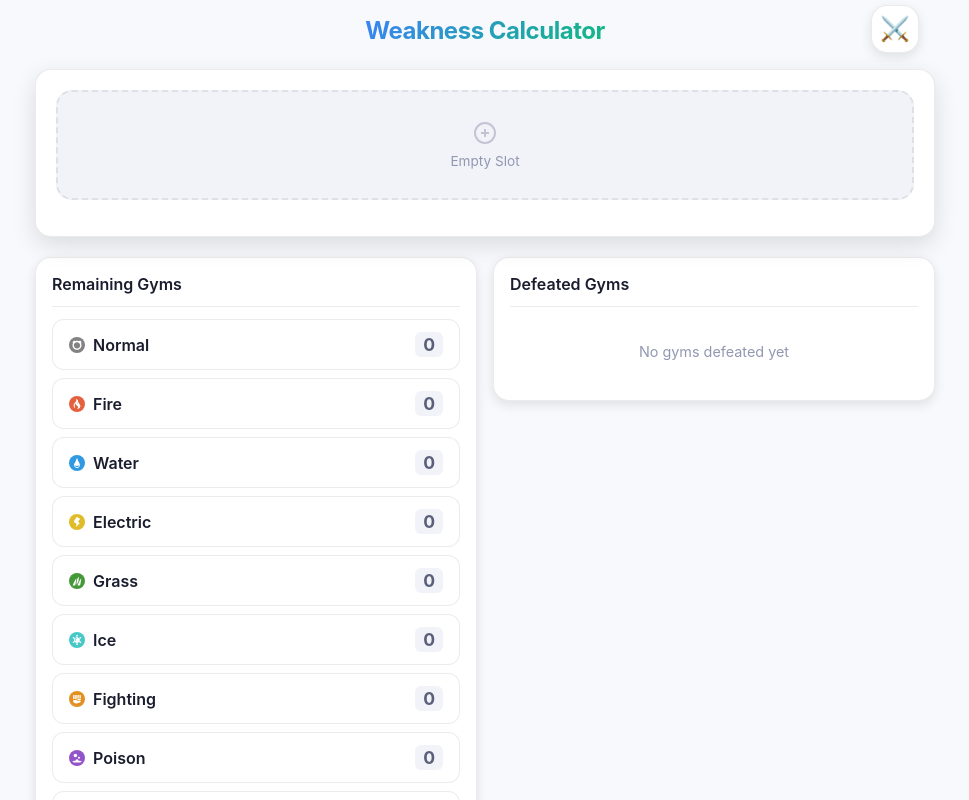
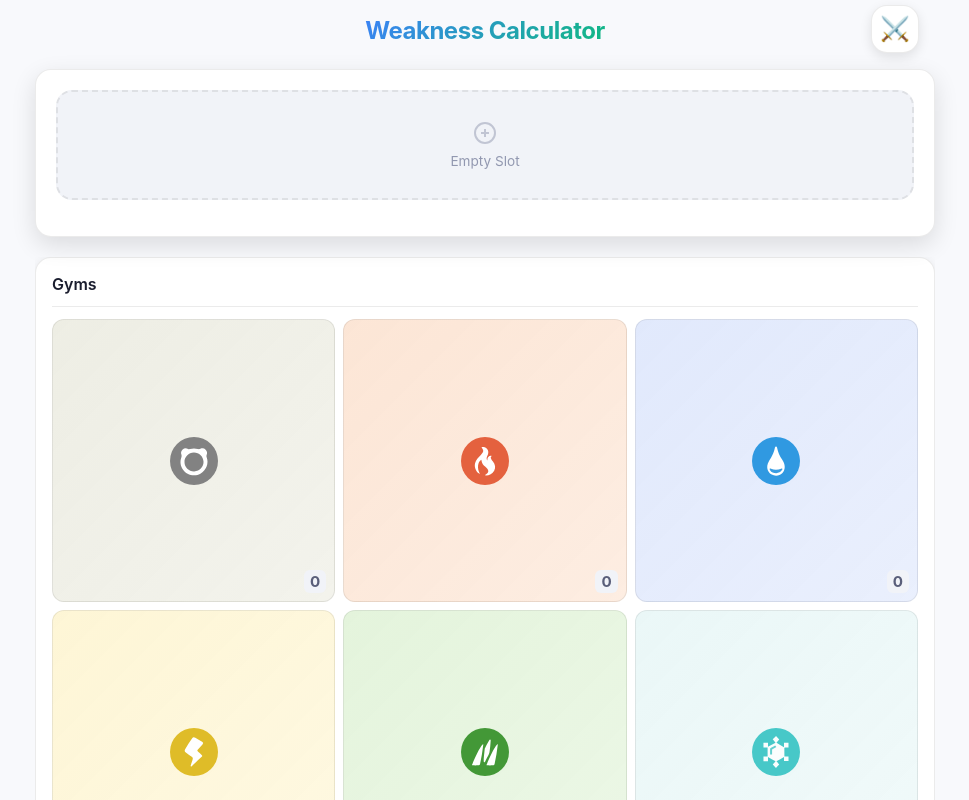
Before and after one commit to Waxmard/pokemon-team-status, a Vue app: page / in a window 1280 px wide. Shown: the top 800 px of the page, without its empty margins (155-1124 px from the left). Built offline with nearby package versions, Linux system fonts and the light colour scheme.

Commit message:
rework gyms

```diff
--- a/src/App.vue
+++ b/src/App.vue
@@ -14,7 +14,6 @@
       <GymColumns
         :remainingGyms="remainingGyms"
         :defeatedGymsList="defeatedGymsList"
-        :draftActive="isActive"
         :showSwapPreview="showSwapPreview"
         :swapBoxPokemon="swapBoxPokemon"
         :swapTeamPokemon="swapTeamPokemon"
@@ -49,7 +48,7 @@ const {
   persistBox
 } = useStorage()
 
-const { draftAction, isActive, swapMode, exitSwapMode, cancel } = useDraftAction()
+const { draftAction, swapMode, exitSwapMode, cancel } = useDraftAction()
 
 // Computed
 const remainingGyms = computed(() => {
@@ -58,13 +57,7 @@ const remainingGyms = computed(() => {
     .map(type => {
       const score = calculateScore(type, team.value)
       const berryCount = calculateBerryTiebreaker(type, team.value)
-      let diff = 0
-      if (draftAction.value?.pokemon) {
-        const draftTeam = getDraftTeam()
-        const newScore = calculateScore(type, draftTeam)
-        diff = newScore - score
-      }
-      return { type, score, berryCount, diff }
+      return { type, score, berryCount }
     })
     .sort((a, b) => {
       if (a.score !== b.score) return a.score - b.score
@@ -73,12 +66,13 @@ const remainingGyms = computed(() => {
 })
 
 const defeatedGymsList = computed(() => {
-  return defeatedGyms.value
-    .map(type => ({
-      type,
-      score: calculateScore(type, team.value),
-      berryCount: calculateBerryTiebreaker(type, team.value)
-    }))
+  return ALL_TYPES
+    .filter(type => defeatedGyms.value.includes(type))
+    .map(type => {
+      const score = calculateScore(type, team.value)
+      const berryCount = calculateBerryTiebreaker(type, team.value)
+      return { type, score, berryCount }
+    })
     .sort((a, b) => {
       if (a.score !== b.score) return a.score - b.score
       return a.berryCount - b.berryCount
@@ -103,44 +97,6 @@ const hasSwapTarget = computed(() => !!draftAction.value?.replaceTarget)
 
 function cancelSwap() {
   exitSwapMode()
-}
-
-// Helper to get draft team
-function getDraftTeam() {
-  if (!draftAction.value?.pokemon) {
-    return team.value
-  }
-
-  const draftMember = {
-    id: 'draft',
-    name: draftAction.value.pokemon.name,
-    types: draftAction.value.pokemon.types,
-    ability: draftAction.value.ability,
-    berry: draftAction.value.berry,
-    moves: draftAction.value.moves.filter(m => m)
-  }
-
-  if (draftAction.value.type === 'add' || draftAction.value.type === 'addToBox') {
-    return [...team.value, draftMember]
-  }
-  if (draftAction.value.type === 'edit') {
-    // For box Pokemon edits with a replace target, show the draft in place of the target
-    if (draftAction.value.isBoxPokemon && draftAction.value.replaceTarget) {
-      if (draftAction.value.replaceTarget.startsWith('empty-')) {
-        return [...team.value, draftMember]
-      }
-      return team.value.map(p =>
-        p.id === draftAction.value.replaceTarget ? draftMember : p
-      )
-    }
-    // For regular team edits
-    if (!draftAction.value.isBoxPokemon) {
-      return team.value.map(p =>
-        p.id === draftAction.value.editId ? draftMember : p
-      )
-    }
-  }
-  return team.value
 }
 
 // Methods
@@ -246,9 +202,7 @@ function confirmDraft() {
 }
 
 function defeatGym(type) {
-  if (!defeatedGyms.value.includes(type)) {
-    persistDefeatedGyms([...defeatedGyms.value, type])
-  }
+  persistDefeatedGyms([...defeatedGyms.value, type])
 }
 
 function undefeatGym(type) {
--- a/src/components/GymColumn.vue
+++ b/src/components/GymColumn.vue
@@ -9,8 +9,8 @@
         :key="gym.type"
         :type="gym.type"
         :score="gym.score"
-        :diff="gym.diff || 0"
         :berryCount="gym.berryCount || 0"
+        :defeated="gym.defeated || false"
         :style="{ animationDelay: `${index * 30}ms` }"
         @click="$emit('gymClick', gym.type)"
       />
@@ -80,8 +80,8 @@ defineEmits(['gymClick'])
 
 .gym-list {
   position: relative;
-  display: flex;
-  flex-direction: column;
+  display: grid;
+  grid-template-columns: repeat(3, 1fr);
   gap: var(--space-2);
 }
 
--- a/src/components/GymColumns.vue
+++ b/src/components/GymColumns.vue
@@ -12,29 +12,23 @@
 
     <div class="gym-section">
       <GymColumn
-        title="Remaining Gyms"
-        :gyms="remainingGyms"
+        title="Gyms"
+        :gyms="unifiedGymsList"
         :draftActive="draftActive"
         transitionName="slide-right"
-        emptyMessage="All gyms defeated!"
-        @gymClick="$emit('defeatGym', $event)"
-      />
-      <GymColumn
-        title="Defeated Gyms"
-        :gyms="defeatedGymsList"
-        transitionName="slide-left"
-        emptyMessage="No gyms defeated yet"
-        @gymClick="$emit('undefeatGym', $event)"
+        emptyMessage="No gyms"
+        @gymClick="handleGymClick"
       />
     </div>
   </div>
 </template>
 
 <script setup>
+import { computed } from 'vue'
 import GymColumn from './GymColumn.vue'
 import SwapPreview from './SwapPreview.vue'
 
-defineProps({
+const props = defineProps({
   remainingGyms: {
     type: Array,
     required: true
@@ -65,7 +59,39 @@ defineProps({
   }
 })
 
-defineEmits(['defeatGym', 'undefeatGym', 'confirmSwap', 'cancelSwap'])
+const emit = defineEmits(['defeatGym', 'undefeatGym', 'confirmSwap', 'cancelSwap'])
+
+// Create a set of defeated gym types for quick lookup
+const defeatedTypes = computed(() => {
+  return new Set(props.defeatedGymsList.map(gym => gym.type))
+})
+
+// Combine remaining and defeated gyms into a unified list, sorted by score (then berry tiebreaker)
+const unifiedGymsList = computed(() => {
+  const remaining = props.remainingGyms.map(gym => ({
+    ...gym,
+    defeated: false
+  }))
+  const defeated = props.defeatedGymsList.map(gym => ({
+    ...gym,
+    defeated: true
+  }))
+  const combined = [...remaining, ...defeated]
+  // Sort by score ascending, then by berry count ascending as tiebreaker
+  return combined.sort((a, b) => {
+    if (a.score !== b.score) return a.score - b.score
+    return (a.berryCount || 0) - (b.berryCount || 0)
+  })
+})
+
+// Handle gym click - toggle between defeated and remaining
+function handleGymClick(type) {
+  if (defeatedTypes.value.has(type)) {
+    emit('undefeatGym', type)
+  } else {
+    emit('defeatGym', type)
+  }
+}
 </script>
 
 <style scoped>
@@ -73,5 +99,10 @@ defineEmits(['defeatGym', 'undefeatGym', 'confirmSwap', 'cancelSwap'])
   display: flex;
   flex-direction: column;
   gap: var(--space-4);
+  overflow: hidden;
+}
+
+.gym-section {
+  display: block;
 }
 </style>
--- a/src/components/GymRow.vue
+++ b/src/components/GymRow.vue
@@ -1,16 +1,15 @@
 <template>
   <div
-    class="gym-row touchable"
+    class="gym-card touchable"
+    :class="{ defeated: defeated }"
+    :style="rowBackgroundStyle"
     @click="$emit('click', type)"
   >
-    <span class="gym-name-wrapper">
     <img :src="getTypeIcon(type)" :alt="type" class="type-icon" />
-      <span class="gym-name">{{ type }}</span>
-    </span>
-    <span class="gym-scores">
+
     <span
       v-if="berryCount > 0"
-        class="berry-icons"
+      class="berry-corner"
       :title="`${berryCount} ${BERRY_BY_TYPE[type]}${berryCount > 1 ? 's' : ''}`"
     >
       <img
@@ -21,16 +20,9 @@
         :alt="BERRY_BY_TYPE[type]"
       />
     </span>
-      <span class="gym-score" :class="{ positive: score > 0, negative: score < 0 }">
+
+    <span class="score-corner" :class="{ positive: score > 0, negative: score < 0 }">
       {{ score > 0 ? '+' : '' }}{{ score }}
-      </span>
-      <span
-        v-if="diff !== 0"
-        class="score-diff"
-        :class="{ positive: diff > 0, negative: diff < 0 }"
-      >
-        {{ diff > 0 ? '+' : '' }}{{ diff }}
-      </span>
     </span>
   </div>
 </template>
@@ -40,6 +32,7 @@ import { computed } from 'vue'
 import { getBerrySprite } from '../utils/pokemon.js'
 import { BERRY_BY_TYPE } from '../data/berries.js'
 import { getTypeIcon } from '../data/types.js'
+import { getTypeBackground } from '../utils/colors.js'
 
 const props = defineProps({
   type: {
@@ -50,13 +43,13 @@ const props = defineProps({
     type: Number,
     required: true
   },
-  diff: {
+  berryCount: {
     type: Number,
     default: 0
   },
-  berryCount: {
-    type: Number,
-    default: 0
+  defeated: {
+    type: Boolean,
+    default: false
   }
 })
 
@@ -64,101 +57,77 @@ defineEmits(['click'])
 
 const berrySprite = computed(() => getBerrySprite(BERRY_BY_TYPE[props.type]))
 
+const rowBackgroundStyle = computed(() => {
+  return getTypeBackground(props.type, 0.2)
+})
 </script>
 
 <style scoped>
-.gym-row {
+.gym-card {
+  position: relative;
   display: flex;
   align-items: center;
-  justify-content: space-between;
-  padding: var(--space-3) var(--space-4);
+  justify-content: center;
+  aspect-ratio: 1;
   border-radius: var(--radius-lg);
   cursor: pointer;
-  min-height: 44px;
-  transition: transform var(--transition-base), box-shadow var(--transition-base);
+  transition: transform var(--transition-base), box-shadow var(--transition-base), opacity var(--transition-base);
   -webkit-tap-highlight-color: transparent;
   user-select: none;
-  background: var(--color-surface);
   border: 1px solid var(--color-border);
   color: var(--color-text-primary);
 }
 
-.gym-row:active {
+.gym-card:active {
   transform: scale(0.98);
 }
 
-.gym-name-wrapper {
-  display: flex;
-  align-items: center;
-  gap: var(--space-2);
+.gym-card.defeated {
+  opacity: 0.4;
 }
 
 .type-icon {
-  width: 16px;
-  height: 16px;
+  width: 48px;
+  height: 48px;
   object-fit: contain;
-  flex-shrink: 0;
 }
 
-.gym-name {
-  font-weight: 600;
-  text-transform: capitalize;
+.berry-corner {
+  position: absolute;
+  top: 8px;
+  right: 8px;
+  display: flex;
+  align-items: center;
 }
 
-.gym-scores {
-  display: flex;
-  align-items: center;
-  gap: var(--space-2);
+.berry-sprite {
+  width: 22px;
+  height: 22px;
+  object-fit: contain;
+  margin-left: -6px;
 }
 
-.gym-score {
+.berry-sprite:first-child {
+  margin-left: 0;
+}
+
+.score-corner {
+  position: absolute;
+  bottom: 8px;
+  right: 8px;
   font-weight: 700;
-  font-size: 1.1rem;
-  padding: 2px 8px;
+  font-size: 0.95rem;
+  padding: 2px 6px;
   border-radius: var(--radius-sm);
   background: var(--color-surface-light);
   color: var(--color-text-secondary);
 }
 
-.gym-score.positive {
+.score-corner.positive {
   color: var(--color-success);
 }
 
-.gym-score.negative {
+.score-corner.negative {
   color: var(--color-danger);
 }
-
-.score-diff {
-  font-size: 0.8rem;
-  font-weight: 600;
-  padding: 2px 6px;
-  border-radius: var(--radius-sm);
-  animation: pulse 1.5s ease-in-out infinite;
-}
-
-.score-diff.positive {
-  background: rgba(16, 185, 129, 0.15);
-  color: var(--color-success);
-}
-
-.score-diff.negative {
-  background: rgba(239, 68, 68, 0.15);
-  color: var(--color-danger);
-}
-
-.berry-icons {
-  display: flex;
-  align-items: center;
-}
-
-.berry-sprite {
-  width: 20px;
-  height: 20px;
-  object-fit: contain;
-  margin-left: -4px;
-}
-
-.berry-sprite:first-child {
-  margin-left: 0;
-}
 </style>
--- /dev/null
+++ b/src/utils/colors.js
@@ -0,0 +1,16 @@
+import { TYPE_COLORS } from '../data/types.js'
+
+export function hexToRgba(hex, alpha) {
+  const num = parseInt(hex.replace('#', ''), 16)
+  const r = (num >> 16) & 255
+  const g = (num >> 8) & 255
+  const b = num & 255
+  return `rgba(${r}, ${g}, ${b}, ${alpha})`
+}
+
+export function getTypeBackground(type, opacity = 0.15) {
+  const color = TYPE_COLORS[type].bg
+  return {
+    background: `linear-gradient(135deg, ${hexToRgba(color, opacity)} 0%, ${hexToRgba(color, opacity * 0.7)} 100%)`
+  }
+}
```
Lines whose indentation alone changed are shown as unchanged.
